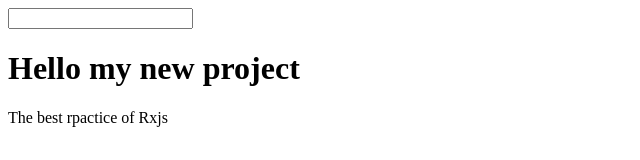
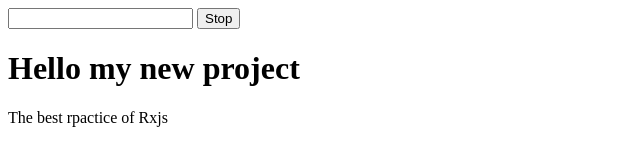
Before and after one commit to googray/ngRxjs-study, an Angular app: page / in a window 1280 px wide. Shown: the top 160 px of the page, without its empty margins (0-640 px from the left). Built offline with nearby package versions, Linux system fonts and the light colour scheme.

Commit message:
new functionality with search & stop, using wersus js and rxjs at last

```diff
--- a/src/index.html
+++ b/src/index.html
@@ -9,6 +9,7 @@
   </head>
   <body>
     <input type="text" name="s" id="search" />
+    <button id="stop">Stop</button>
     <app-root></app-root>
   </body>
 </html>
--- a/src/rxjs-lesson.ts
+++ b/src/rxjs-lesson.ts
@@ -4,28 +4,58 @@ import {
   map,
   distinctUntilChanged,
   fromEvent,
+  Subscription,
+  takeUntil,
 } from 'rxjs';
 
+//// first part without rxjs
 // const search$ = new Observable<Event>((observer) => {
-//   const search = document.getElementById('search');
-//   // const search = document.getElementById('search') as HTMLElement | null;
+//   // const search = document.getElementById('search');
+//   const search = document.getElementById('search') as HTMLElement | null;
+//   const stop = document.getElementById('stop');
+//   if (!search || !stop) {
+//     observer.error('Element does not exist on the page');
+//     return;
+//   }
 
-//   // if (!search) {
-//   //   observer.error('Element does not exist on the page');
-//   //   return;
-//   // }
-//   search?.addEventListener('input', (event) => {
+//   const onSearch = (event: Event) => {
+//     checkSubscription();
 //     observer.next(event);
-//     // observer.complete();
-//   });
-//   // observer.next(Math.floor(Math.random() * 10));
+//   };
+
+//   const onStop = (event: Event) => {
+//     checkSubscription();
+//     observer.complete();
+//     clear();
+//   };
+
+//   stop?.addEventListener('click', onStop);
+//   //  ? after search in case / const search = document.getElementById('search');
+//   search.addEventListener('input', onSearch);
+
+//   const checkSubscription = () => {
+//     if (observer.closed) {
+//       clear();
+//     }
+//   };
+
+//   const clear = () => {
+//     search.removeEventListener('input', onSearch);
+//     stop.removeEventListener('click', onStop);
+//   };
 // });
+////////////
 
 const search$: Observable<Event> = fromEvent<Event>(
   document.getElementById('search') as HTMLInputElement,
   'input'
 );
+const stop$: Observable<Event> = fromEvent<Event>(
+  document.getElementById('stop') as HTMLInputElement,
+  'click'
+);
 
+// const searchSubscription = search$
 search$
   .pipe(
     map((event) => {
@@ -33,15 +63,19 @@ search$
     }),
     debounceTime(500),
     map((value) => (value.length > 3 ? value : '')),
-    distinctUntilChanged()
+    distinctUntilChanged(),
+    takeUntil(stop$)
   )
   .subscribe((value) => console.log(value));
 
-// search$.subscribe({
-//   next: (value) => {
-//     console.log(value);
-//   },
-//   complete: () => console.log('finish the action'),
-//   error: (err) => console.log(err),
+// const stopSubscription = stop$.subscribe(() => {
+//   searchSubscription.unsubscribe();
+//   stopSubscription.unsubscribe();
 // });
-// search$.subscribe((value) => console.log('1: ', value));
+
+///// to the first part
+// setTimeout(() => {
+//   console.log('unsubscribed');
+//   searchSubscription.unsubscribe();
+// }, 10000);
+////////////
```
